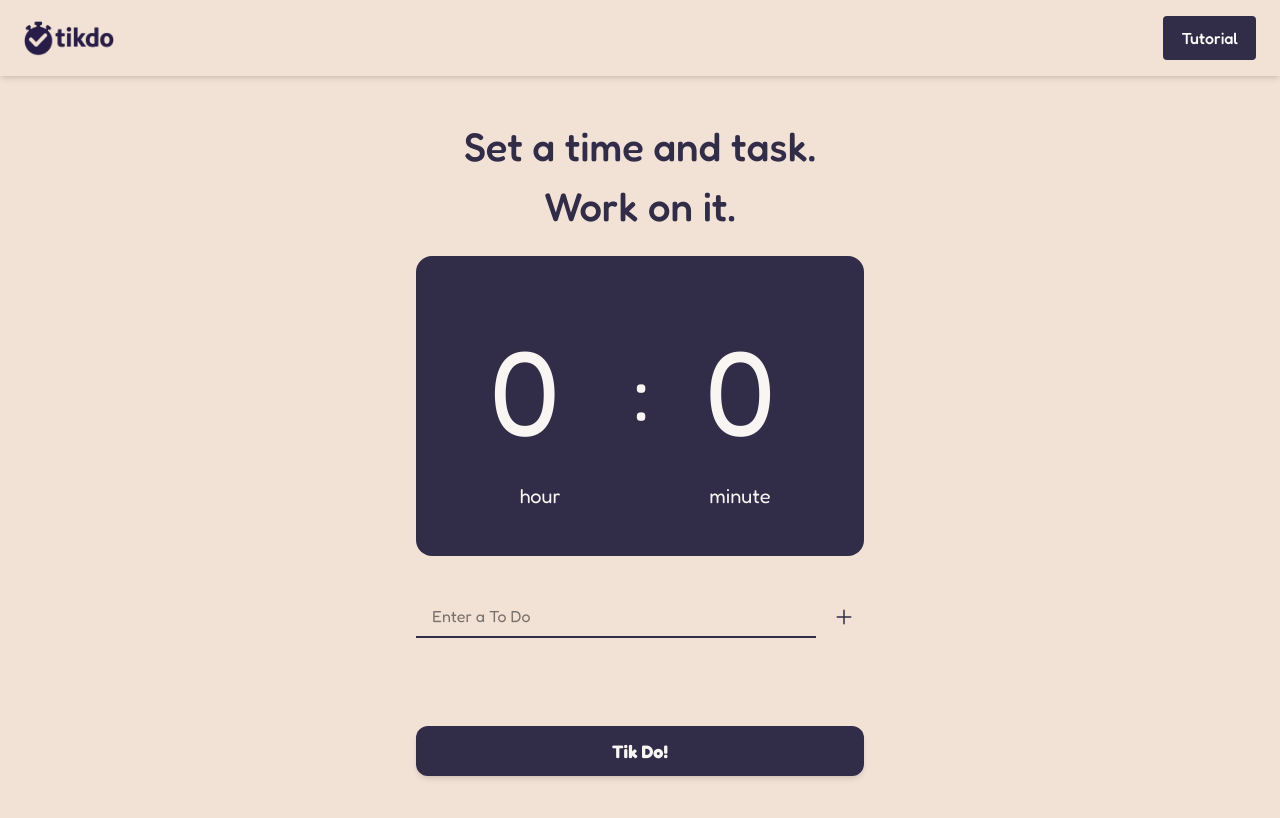
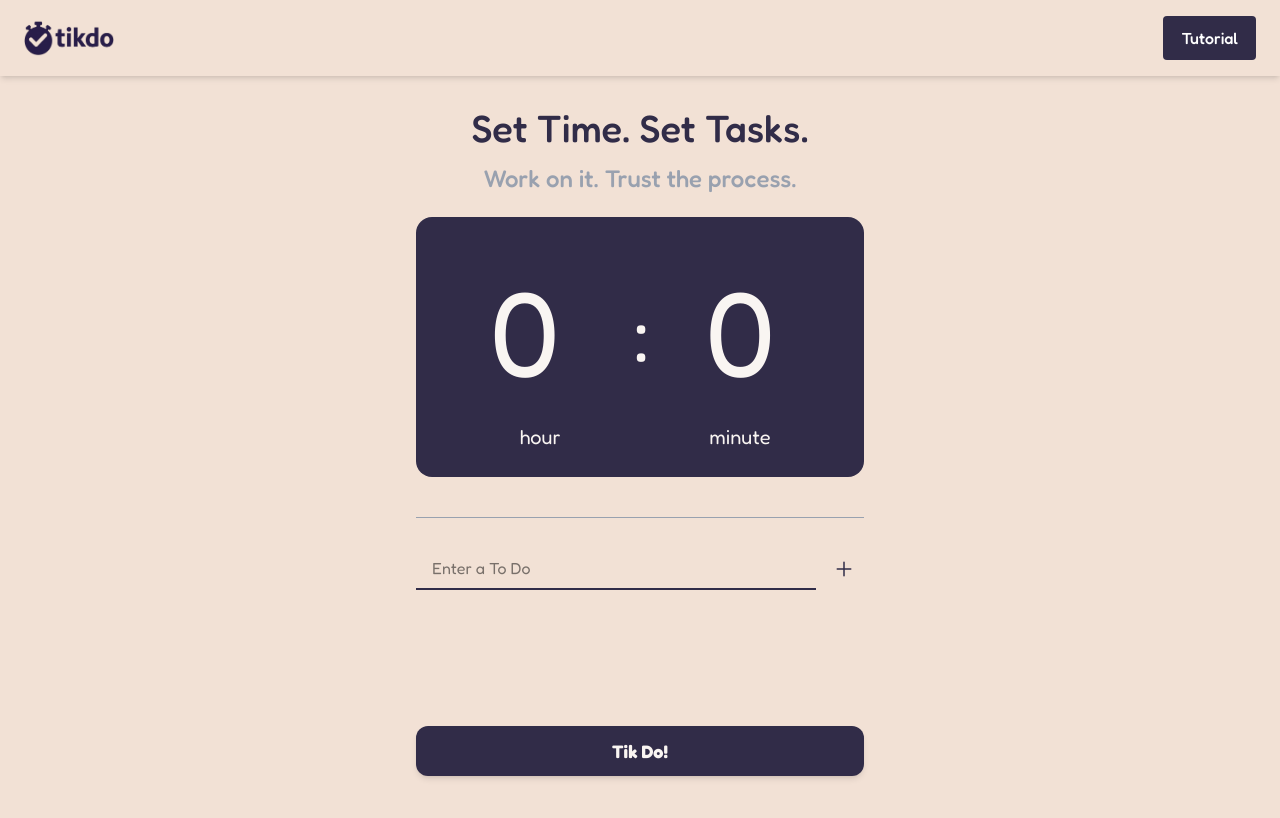
Before and after one commit to joseim-dev/tikdo, a Next.js app: page / in a window 1280 px wide. Shown: the top 818 px of the page. Built offline with nearby package versions, Linux system fonts and the light colour scheme.

Commit message:
[fix] 메인 문구 수정

```diff
--- a/src/app/page.tsx
+++ b/src/app/page.tsx
@@ -46,13 +46,16 @@ export default function Home() {
     <div className="bg-[#f2e1d5] min-h-screen">
       <Header />
       <div className="items-center justify-items-center min-h-screen font-fredoka pb-[80px]">
-        <div className="w-full max-w-md flex-col items-start pt-10 mx-auto">
-          <h1 className="text-[40px] text-[#312C48] font-medium w-full text-center mb-5">
-            Set a time and task. Work on it.
+        <div className="w-full max-w-md flex-col items-start pt-6 mx-auto">
+          <h1 className="text-[38px] text-[#312C48] font-medium w-full text-center mb-1">
+            Set Time. Set Tasks.
           </h1>
+          <h2 className="text-[24px] text-gray-400 font-medium w-full text-center mb-5">
+            Work on it. Trust the process.
+          </h2>
 
           {/* 시간 입력 */}
-          <div className="w-full h-[300px] bg-[#312C48] rounded-2xl flex justify-center items-center flex-col py-4 px-8">
+          <div className="w-full h-[260px] bg-[#312C48] rounded-2xl flex justify-center items-center flex-col py-4 px-8">
             <div className="flex gap-4 text-[#F9F5F2] items-center justify-center w-full">
               <div className="flex flex-col items-center w-[48%]">
                 <input
@@ -86,8 +89,10 @@ export default function Home() {
             </div>
           </div>
 
+          <div className="w-full h-[1px] bg-gray-400 mt-[40px]" />
+
           {/* 입력창 + 플러스 버튼 */}
-          <div className="flex w-full items-center gap-2 mt-[40px]">
+          <div className="flex w-full items-center gap-2 mt-[30px]">
             <input
               type="text"
               placeholder="Enter a To Do"
```
